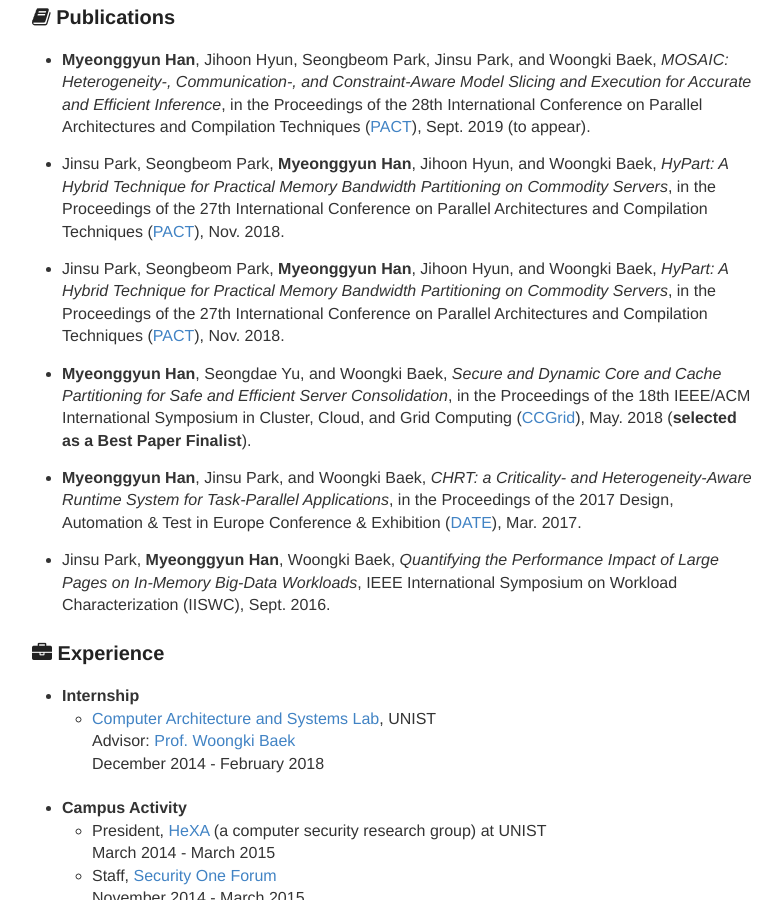
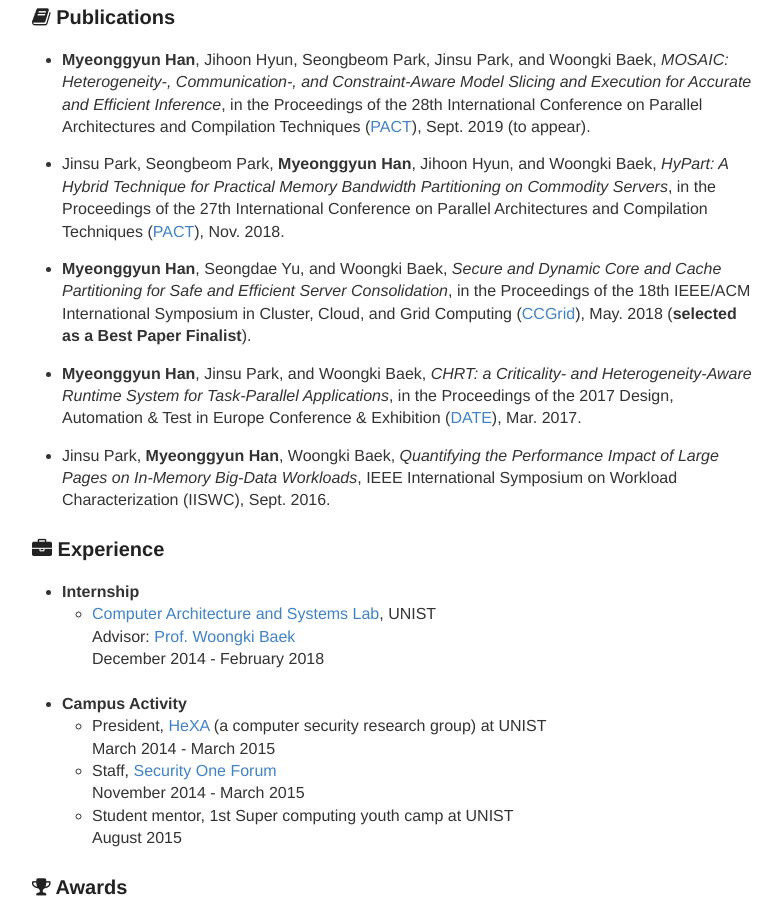
Before and after one commit to myeonggyunhan/myeonggyunhan.github.io, a Jekyll site: the page built from _posts/2019-07-10-Profile.md, in a window 1280 px wide and 900 px high, scrolled down 716 px. Shown: the whole window, without its empty margins (248-1030 px from the left). Built offline with Jekyll 4.4.1, drawn with Linux system fonts in a browser that asks for light colours; nearby versions of some CDN libraries.

```diff
--- a/_posts/2019-07-10-Profile.md
+++ b/_posts/2019-07-10-Profile.md
@@ -25,8 +25,6 @@
 ### <i class="fa fa-book"></i> Publications
 
   - **Myeonggyun Han**, Jihoon Hyun, Seongbeom Park, Jinsu Park, and Woongki Baek, *MOSAIC: Heterogeneity-, Communication-, and Constraint-Aware Model Slicing and Execution for Accurate and Efficient Inference*, in the Proceedings of the 28th International Conference on Parallel Architectures and Compilation Techniques ([PACT](https://pactconf.org/)), Sept. 2019 (to appear).
-
-  - Jinsu Park, Seongbeom Park, **Myeonggyun Han**, Jihoon Hyun, and Woongki Baek, *HyPart: A Hybrid Technique for Practical Memory Bandwidth Partitioning on Commodity Servers*, in the Proceedings of the 27th International Conference on Parallel Architectures and Compilation Techniques ([PACT](http://www.cs.ucy.ac.cy/conferences/pact2018/)), Nov. 2018.
 
   - Jinsu Park, Seongbeom Park, **Myeonggyun Han**, Jihoon Hyun, and Woongki Baek, *HyPart: A Hybrid Technique for Practical Memory Bandwidth Partitioning on Commodity Servers*, in the Proceedings of the 27th International Conference on Parallel Architectures and Compilation Techniques ([PACT](http://www.cs.ucy.ac.cy/conferences/pact2018/)), Nov. 2018.
 
```
Also changed, not shown: 4 other files.
